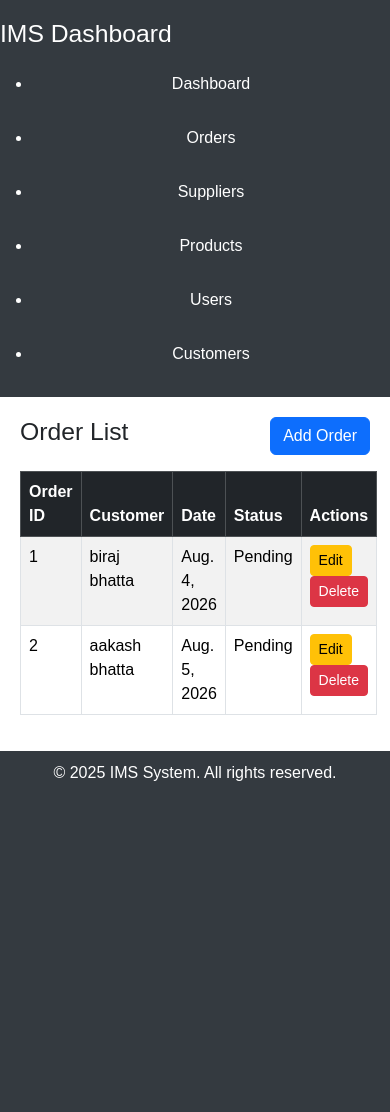
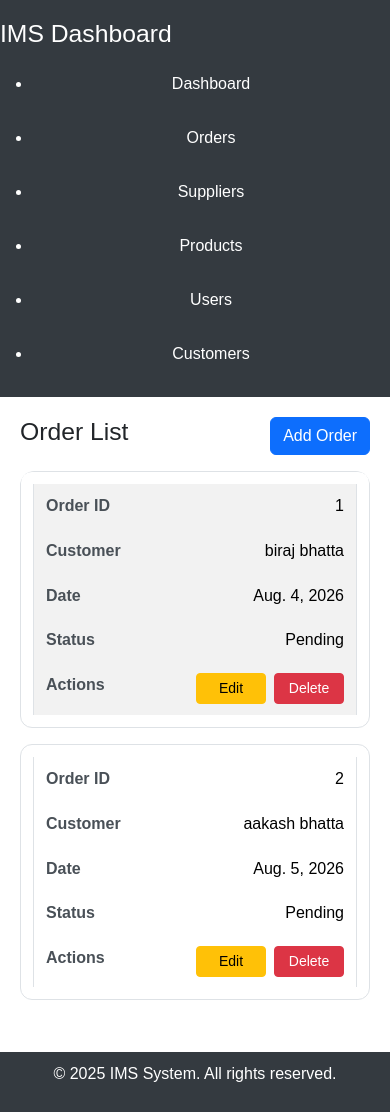
Before and after one commit to Hikmatmalla657/grossery, a Django app: template orders/template/orders/order_list.html in a window 390 px wide. Shown: the part 57-1169 px from the top of the page. Before the commit the page ends 838 px from the top, so only its background shows below. Run offline with Django 5.2, Linux system fonts and the light colour scheme; the template is opened without the code that fills it: values that come from a table or form of the project are taken from there, others are empty; data comes from the database, SQL or seed files in the repository.

Commit message:
added css for all folders template

```diff
--- /dev/null
+++ b/customer/static/customer/css/customer.css
@@ -0,0 +1,138 @@
+.app-card,
+.detail-card,
+.customer-card {
+    max-width: 780px;
+    margin: 0 auto 2rem;
+    border-radius: 0.9rem;
+    overflow: hidden;
+    background: #ffffff;
+    border: 1px solid #e9ecef;
+}
+
+.app-form,
+.customer-form {
+    display: grid;
+    gap: 1rem;
+}
+
+.app-form .form-control,
+.customer-form .form-control {
+    border: 1px solid #ced4da;
+    border-radius: 0.65rem;
+    padding: 0.75rem 0.9rem;
+    box-shadow: none;
+}
+
+.app-form .form-control:focus,
+.customer-form .form-control:focus {
+    border-color: #4d7cff;
+    box-shadow: 0 0 0 0.15rem rgba(77, 124, 255, 0.2);
+}
+
+.app-form .btn,
+.customer-form .btn {
+    min-width: 120px;
+}
+
+.section-header,
+.customer-list-header {
+    align-items: center;
+    gap: 1rem;
+    flex-wrap: wrap;
+}
+
+.app-table,
+.customer-table {
+    background: #ffffff;
+    border-radius: 0.9rem;
+    overflow: hidden;
+    box-shadow: 0 0.65rem 1.5rem rgba(18, 38, 63, 0.08);
+}
+
+.app-table thead th,
+.customer-table thead th {
+    letter-spacing: 0.02em;
+    text-transform: uppercase;
+    font-size: 0.92rem;
+}
+
+.app-table tbody tr:hover,
+.customer-table tbody tr:hover {
+    background-color: #f8f9fa;
+}
+
+.app-table td,
+.app-table th,
+.customer-table td,
+.customer-table th {
+    vertical-align: middle;
+}
+
+.app-table .btn-sm,
+.customer-table .btn-sm {
+    min-width: 70px;
+}
+
+@media (max-width: 767px) {
+    .app-card,
+    .detail-card,
+    .customer-card,
+    .app-table,
+    .customer-table {
+        width: 100%;
+        box-shadow: none;
+    }
+
+    .app-form,
+    .customer-form {
+        gap: 0.85rem;
+    }
+
+    .app-table thead,
+    .customer-table thead {
+        display: none;
+    }
+
+    .app-table,
+    .app-table tbody,
+    .app-table tr,
+    .app-table td,
+    .customer-table,
+    .customer-table tbody,
+    .customer-table tr,
+    .customer-table td {
+        display: block;
+        width: 100%;
+    }
+
+    .app-table tr,
+    .customer-table tr {
+        margin-bottom: 1rem;
+        border: 1px solid #dee2e6;
+        border-radius: 0.75rem;
+        padding: 0.75rem;
+    }
+
+    .app-table td,
+    .customer-table td {
+        display: flex;
+        justify-content: space-between;
+        padding: 0.65rem 0.75rem;
+    }
+
+    .app-table td::before,
+    .customer-table td::before {
+        content: attr(data-label);
+        font-weight: 600;
+        color: #495057;
+        margin-right: 0.75rem;
+        flex: 1 1 40%;
+    }
+
+    .app-table td:last-child,
+    .customer-table td:last-child {
+        justify-content: flex-start;
+        gap: 0.5rem;
+        flex-wrap: wrap;
+    }
+}
--- a/customer/template/customers/customer_form.html
+++ b/customer/template/customers/customer_form.html
@@ -1,10 +1,10 @@
 {% extends "home/base.html" %}
 
 {% block content %}
-<div class="card shadow-sm">
+<div class="card shadow-sm customer-card">
     <div class="card-body">
         <h2 class="mb-4">{% if form.instance.pk %}Update Customer{% else %}Add Customer{% endif %}</h2>
-        <form method="post">
+        <form method="post" class="customer-form">
             {% csrf_token %}
             {{ form.as_p }}
             <button type="submit" class="btn btn-primary">Save</button>
--- a/home/template/home/base.html
+++ b/home/template/home/base.html
@@ -1,3 +1,4 @@
+{% load static %}
 <!DOCTYPE html>
 <html lang="en">
 
@@ -6,6 +7,7 @@
     <meta name="viewport" content="width=device-width, initial-scale=1.0">
     <title>IMS - Dashboard</title>
     <link href="https://cdn.jsdelivr.net/npm/bootstrap@5.3.0-alpha1/dist/css/bootstrap.min.css" rel="stylesheet">
+    <link rel="stylesheet" href="{% static 'customer/css/customer.css' %}">
     <style>
         body {
             font-family: Arial, sans-serif;
--- a/home/template/home/dashboard.html
+++ b/home/template/home/dashboard.html
@@ -19,6 +19,7 @@
             </div>
         </div>
     </div>
+
 
 
     <div class="col-12 col-md-4 mb-3">
--- a/orders/template/orders/order.update.html
+++ b/orders/template/orders/order.update.html
@@ -1,10 +1,10 @@
 {% extends "home/base.html" %}
 
 {% block content %}
-<div class="card shadow-sm">
+<div class="card shadow-sm app-card">
     <div class="card-body">
         <h2 class="mb-4">Update Order</h2>
-        <form method="post">
+        <form method="post" class="app-form">
             {% csrf_token %}
             {{ form.as_p }}
             <button type="submit" class="btn btn-primary">Save</button>
--- a/orders/template/orders/order_create.html
+++ b/orders/template/orders/order_create.html
@@ -1,10 +1,10 @@
 {% extends "home/base.html" %}
 
 {% block content %}
-<div class="card shadow-sm">
+<div class="card shadow-sm app-card">
     <div class="card-body">
         <h2 class="mb-4">Add Order</h2>
-        <form method="post">
+        <form method="post" class="app-form">
             {% csrf_token %}
             {{ form.as_p }}
             <button type="submit" class="btn btn-primary">Save</button>
--- a/orders/template/orders/order_list.html
+++ b/orders/template/orders/order_list.html
@@ -1,12 +1,12 @@
 {% extends "home/base.html" %}
 
 {% block content %}
-<div class="d-flex justify-content-between align-items-center mb-3">
+<div class="d-flex justify-content-between align-items-center mb-3 section-header">
     <h2>Order List</h2>
     <a href="{% url 'order-create' %}" class="btn btn-primary">Add Order</a>
 </div>
 
-<table class="table table-striped table-bordered">
+<table class="table app-table table-striped table-bordered">
     <thead class="table-dark">
         <tr>
             <th>Order ID</th>
@@ -19,11 +19,11 @@
     <tbody>
         {% for order in orders %}
         <tr>
-            <td>{{ order.order_id }}</td>
-            <td>{{ order.customer.name }}</td>
-            <td>{{ order.order_date }}</td>
-            <td>{{ order.status }}</td>
-            <td>
+            <td data-label="Order ID">{{ order.order_id }}</td>
+            <td data-label="Customer">{{ order.customer.name }}</td>
+            <td data-label="Date">{{ order.order_date }}</td>
+            <td data-label="Status">{{ order.status }}</td>
+            <td data-label="Actions">
                 <a href="{% url 'order-update' order.order_id %}" class="btn btn-sm btn-warning">Edit</a>
                 <a href="{% url 'order-delete' order.order_id %}" class="btn btn-sm btn-danger">Delete</a>
             </td>
--- a/product/template/products/product_detail.html
+++ b/product/template/products/product_detail.html
@@ -1,7 +1,7 @@
 {% extends "home/base.html" %}
 
 {% block content %}
-<div class="card shadow-sm">
+<div class="card shadow-sm detail-card">
     <div class="card-body">
         <h2 class="mb-4">Product Details</h2>
         <p><strong>Name:</strong> {{ product.name }}</p>
--- a/product/template/products/product_form.html
+++ b/product/template/products/product_form.html
@@ -1,10 +1,10 @@
 {% extends "home/base.html" %}
 
 {% block content %}
-<div class="card shadow-sm">
+<div class="card shadow-sm app-card">
     <div class="card-body">
         <h2 class="mb-4">{% if form.instance.pk %}Update Product{% else %}Add Product{% endif %}</h2>
-        <form method="post">
+        <form method="post" class="app-form">
             {% csrf_token %}
             {{ form.as_p }}
             <button type="submit" class="btn btn-primary">Save</button>
--- a/suppliers/template/suppliers/supplier_form.html
+++ b/suppliers/template/suppliers/supplier_form.html
@@ -1,10 +1,10 @@
 {% extends "home/base.html" %}
 
 {% block content %}
-<div class="card shadow-sm">
+<div class="card shadow-sm app-card">
     <div class="card-body">
         <h2 class="mb-4">{% if form.instance.pk %}Update Supplier{% else %}Add Supplier{% endif %}</h2>
-        <form method="post">
+        <form method="post" class="app-form">
             {% csrf_token %}
             {{ form.as_p }}
             <button type="submit" class="btn btn-primary">Save</button>
```
Also changed, not shown: customer/template/customers/customer_list.html (+7 -7 lines), product/template/products/product_list.html (+7 -7 lines), suppliers/template/suppliers/supplier_list.html (+7 -7 lines).
